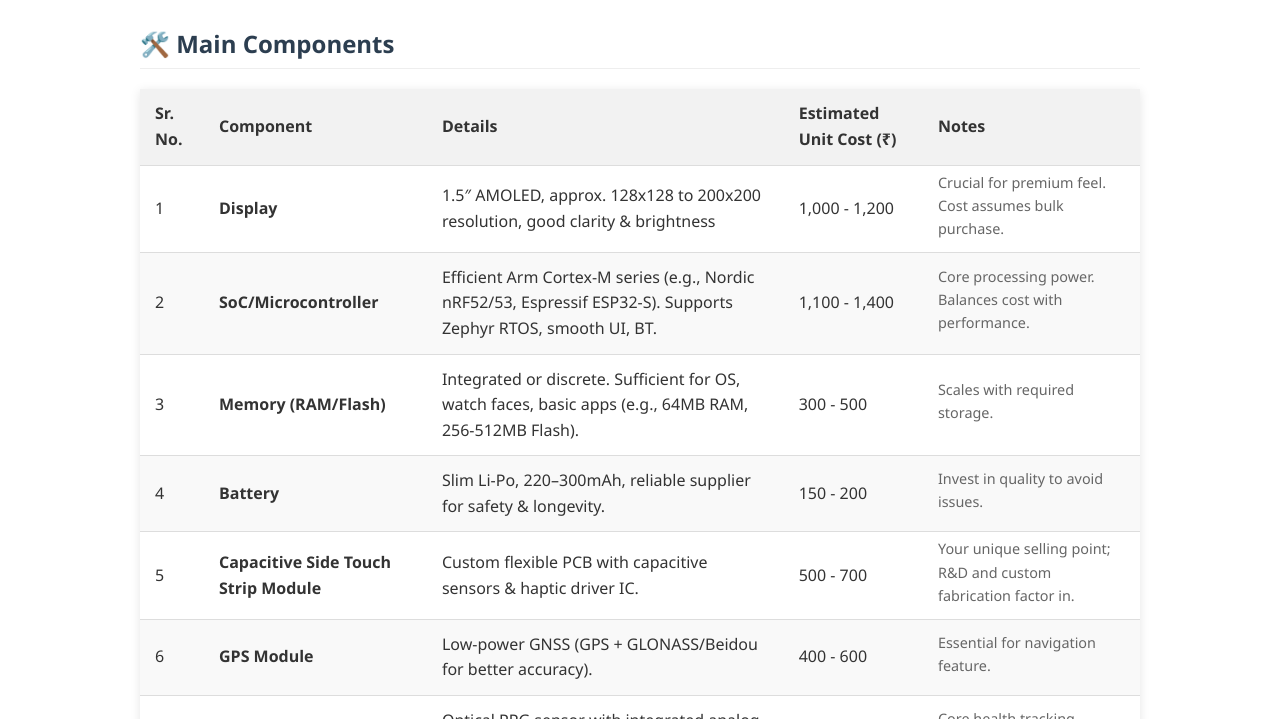
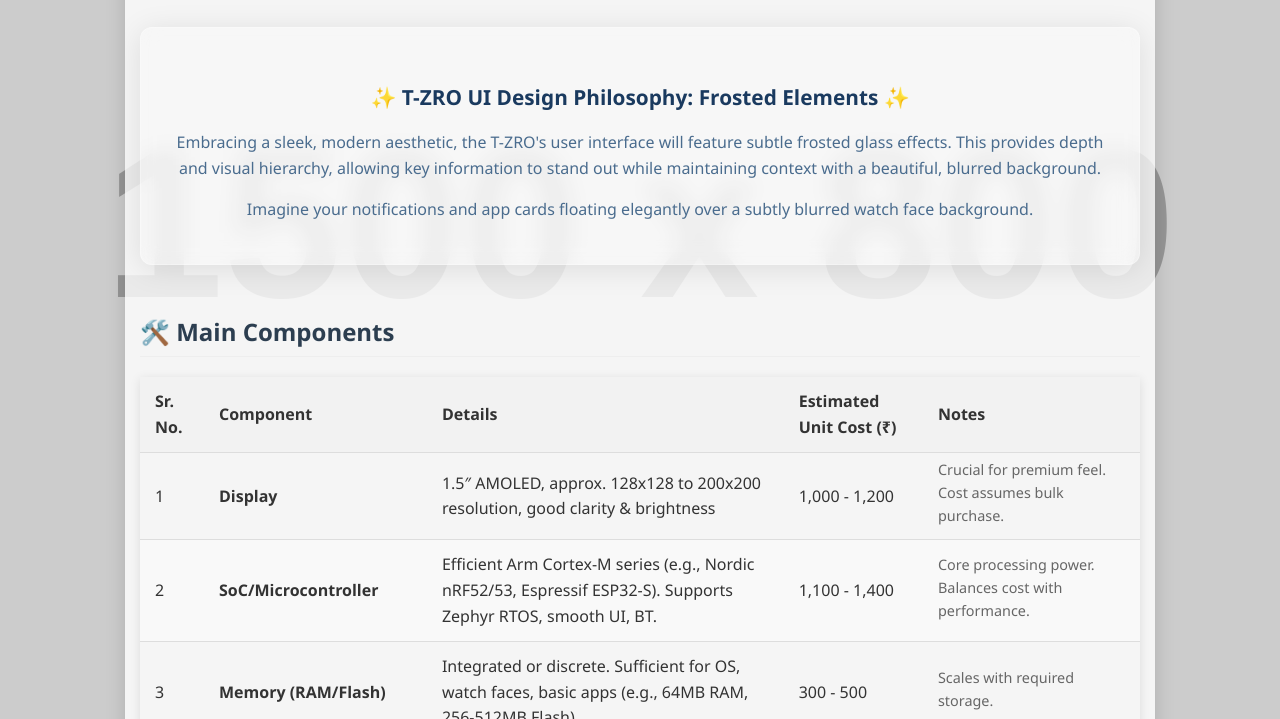
Before and after one commit to shubh72010/27-7-25-BOM, a plain HTML site: page index.html in a window 1280 px wide. Shown: the part 160-879 px from the top of the page. Drawn offline with Linux system fonts and the light colour scheme; placeholder pictures from the web are drawn by us.

Commit message:
Update index.html

```diff
--- a/index.html
+++ b/index.html
@@ -5,8 +5,26 @@
     <meta name="viewport" content="width=device-width, initial-scale=1.0">
     <title>T-ZRO Smartwatch - Bill of Materials (BOM)</title>
     <style>
-        body { font-family: 'Segoe UI', Tahoma, Geneva, Verdana, sans-serif; line-height: 1.6; color: #333; }
-        .container { max-width: 1000px; margin: 20px auto; padding: 0 15px; }
+        body {
+            font-family: 'Segoe UI', Tahoma, Geneva, Verdana, sans-serif;
+            line-height: 1.6;
+            color: #333;
+            /* Added for frosted UI: a background to blur */
+            background-image: url('https://via.placeholder.com/1500x800/1e2b4d/FFFFFF?text=T-ZRO+Background'); /* Placeholder image for visual effect */
+            background-size: cover;
+            background-attachment: fixed;
+            background-position: center;
+        }
+        .container {
+            max-width: 1000px;
+            margin: 20px auto;
+            padding: 0 15px;
+            /* Added for frosted UI: semi-transparent background for the whole container */
+            background-color: rgba(255, 255, 255, 0.8); /* Slightly transparent white for the main content area */
+            border-radius: 8px;
+            box-shadow: 0 4px 20px rgba(0,0,0,0.15);
+            overflow: hidden; /* Ensures border-radius is applied correctly to inner content */
+        }
         h1, h3 { color: #2c3e50; }
         h1 { font-size: 2em; margin-bottom: 0.5em; }
         h3 { font-size: 1.5em; margin-top: 2em; margin-bottom: 0.8em; border-bottom: 1px solid #eee; padding-bottom: 5px; }
@@ -25,6 +43,31 @@
         .notes-list { list-style-type: disc; margin-left: 20px; }
         .notes-list li { margin-bottom: 5px; }
         .target-cost { font-weight: bold; color: #e74c3c; font-size: 1.1em; }
+
+        /* Frosted UI Styling */
+        .frosted-box {
+            background-color: rgba(255, 255, 255, 0.2); /* Semi-transparent background for the frost */
+            backdrop-filter: blur(10px); /* The magic behind the frosted effect */
+            -webkit-backdrop-filter: blur(10px); /* For Safari support */
+            border-radius: 12px;
+            border: 1px solid rgba(255, 255, 255, 0.3); /* Subtle light border */
+            box-shadow: 0 4px 30px rgba(0, 0, 0, 0.1); /* Soft shadow for depth */
+            padding: 25px;
+            margin: 30px 0;
+            color: #2c3e50;
+            text-align: center;
+            position: relative;
+            overflow: hidden; /* Important for blur on borders */
+        }
+        .frosted-box h4 {
+            font-size: 1.3em;
+            color: #1a3a5f;
+            margin-bottom: 10px;
+        }
+        .frosted-box p {
+            font-size: 1em;
+            color: #4a6c8e;
+        }
     </style>
 </head>
 <body>
@@ -39,6 +82,11 @@
             <span class="target-cost">💸 Target Manufacturing Cost: ₹5,500 / unit</span>
         </div>
 
+        <div class="frosted-box">
+            <h4>✨ T-ZRO UI Design Philosophy: Frosted Elements ✨</h4>
+            <p>Embracing a sleek, modern aesthetic, the T-ZRO's user interface will feature subtle frosted glass effects. This provides depth and visual hierarchy, allowing key information to stand out while maintaining context with a beautiful, blurred background.</p>
+            <p>Imagine your notifications and app cards floating elegantly over a subtly blurred watch face background.</p>
+        </div>
         <h3>🛠️ Main Components</h3>
         <table>
             <thead>
```
